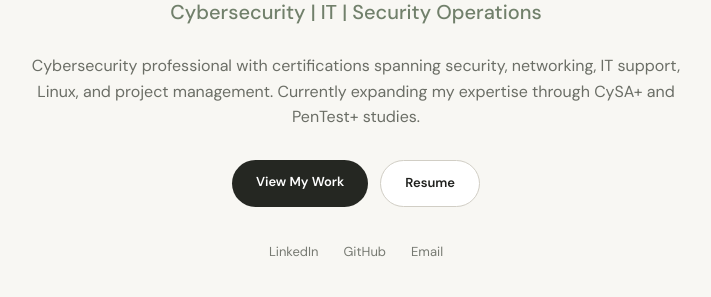
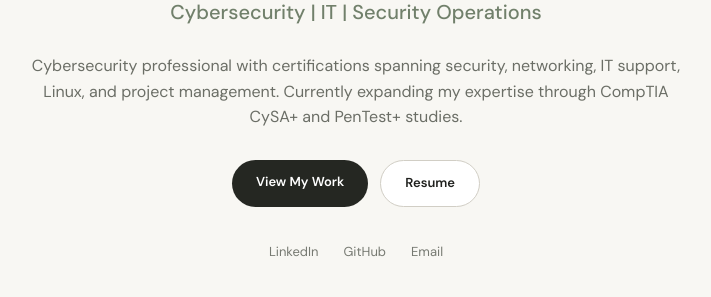
Before and after one commit to Cipher-Key569/cybersecurity-portfolio, a Flask app: page / in a window 1280 px wide. Shown: the part 483-780 px from the top of the page, without its empty margins (284-995 px from the left). Run offline with Flask 3, Linux system fonts and the light colour scheme.

Commit message:
Update portfolio

```diff
--- a/templates/index.html
+++ b/templates/index.html
@@ -73,7 +73,7 @@
     Cybersecurity professional with certifications spanning
     security, networking, IT support, Linux, and project
     management. Currently expanding my expertise through
-    CySA+ and PenTest+ studies.
+    CompTIA CySA+ and PenTest+ studies.
 </p>
 
 
```
